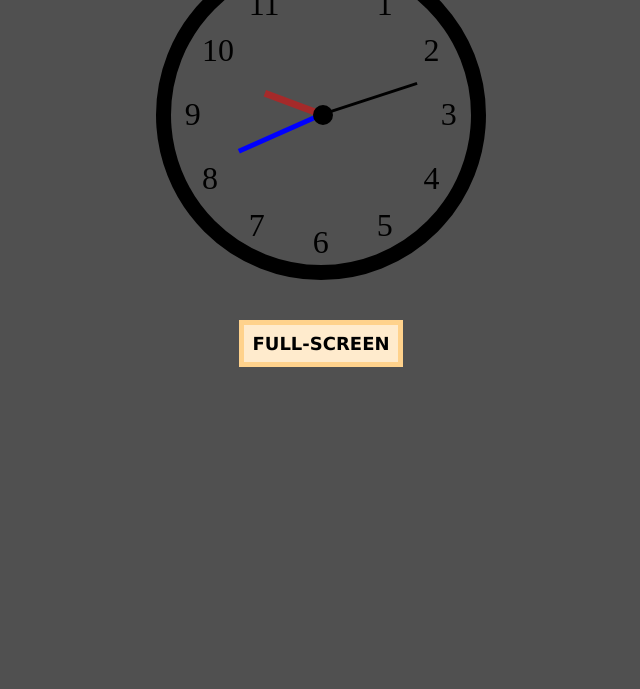
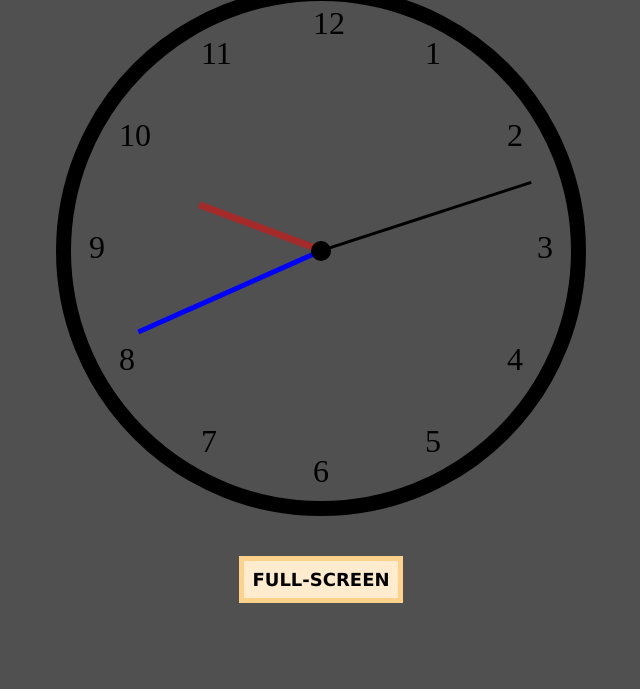
Before and after one commit to Saif-Uddin-93/Clock, a website: page index.html in a window 1280 px wide. Shown: the part 127-816 px from the top of the page, without its empty margins (319-959 px from the left). Drawn offline with nearby package versions, Linux system fonts and the light colour scheme.

Commit message:
check width in JS on initial load for positioning of hours

```diff
--- a/script.js
+++ b/script.js
@@ -71,11 +71,11 @@ function calcAngle(arr, index){ // calculate radians not degrees
     return index*Math.PI*2/arr.length
 }
 
-const btnPosX = (index, radius=8)=>{
+const btnPosX = (index, radius = window.innerWidth > 767 ? 14 : 8)=>{
     return radius * Math.cos(calcAngle(numArray, index))
 }
 
-const btnPosY = (index, radius=8)=>{
+const btnPosY = (index, radius = window.innerWidth > 767 ? 14 : 8)=>{
     return radius * Math.sin(calcAngle(numArray, index))
 }
 //console.log(hourStyle());
--- a/style.css
+++ b/style.css
@@ -2,7 +2,7 @@ html {
     background-color: rgb(80, 80, 80);
 }
 main {
-    top: -20vh;
+    top: -10vh;
     position: relative;
     height: 100vh;
     display: flex;
@@ -93,3 +93,28 @@ main {
     width:3px;
     background-color: black;
 }
+
+@media (width > 767px) {
+    main {
+        top: -3vh;
+    }
+    #ac-border {
+        height: 500px !important;
+        width: 500px !important;
+    }
+    & #minute-hand {
+        height: 200px;
+    }
+    & #hour-hand {
+        height: 130px;
+    }
+    & #second-hand {
+        height: 220px;
+    }
+    & #hours {
+        top: 46% !important;
+        /* top: 44.5%; */
+        left: 48.5% !important;
+        /* left: 47.5%; */
+    }
+}
```
